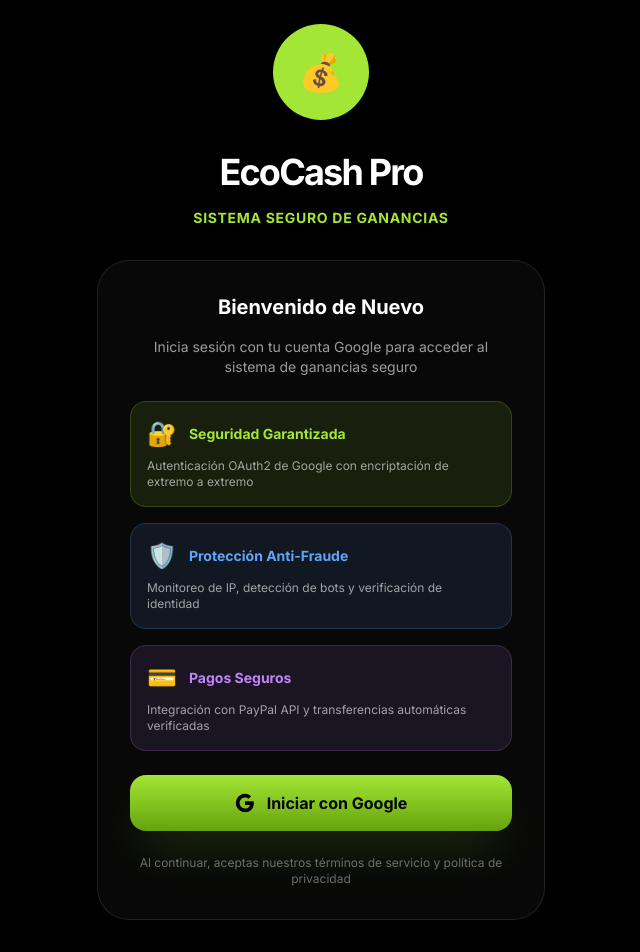
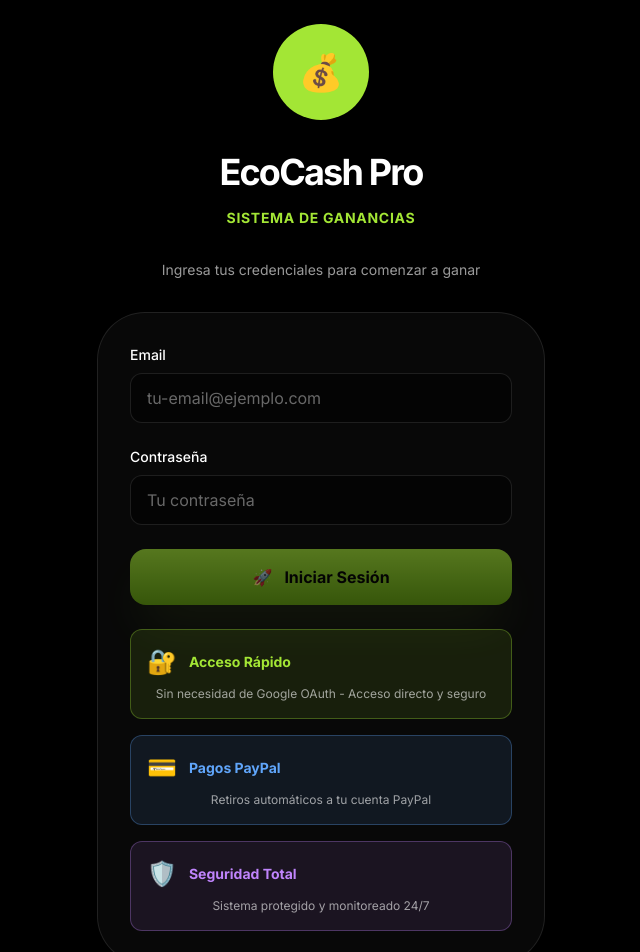
Before and after one commit to sukineitor/EcOCa, a React (Vite) app: page / in a window 1280 px wide. Shown: the top 952 px of the page, without its empty margins (319-959 px from the left). Built offline with nearby package versions, Linux system fonts and the light colour scheme; no server answers.

Commit message:
Remove Google OAuth and use simple login system

```diff
--- a/App.tsx
+++ b/App.tsx
@@ -1,9 +1,7 @@
 
 import React, { useState, useEffect, useCallback } from 'react';
-import { GoogleOAuthProvider } from '@react-oauth/google';
 import { UserStats, Tab, AdLink } from './types';
 import { INITIAL_ADS, BILLS_TO_USD_RATE } from './constants';
-import { AuthProvider, useAuth } from './components/AuthProvider';
 import Header from './components/Header';
 import BottomNav from './components/BottomNav';
 import EarnView from './components/EarnView';
@@ -11,8 +9,9 @@
 import ProfileView from './components/ProfileView';
 import LoginView from './components/LoginView';
 
-const AppContent: React.FC = () => {
-  const { user, isAuthenticated } = useAuth();
+const App: React.FC = () => {
+  const [user, setUser] = useState<any>(null);
+  const [isAuthenticated, setIsAuthenticated] = useState(false);
   const [stats, setStats] = useState<UserStats>(() => {
     const saved = localStorage.getItem('ecocash_v2_stats');
     return saved ? JSON.parse(saved) : {
@@ -26,10 +25,31 @@
   const [activeTab, setActiveTab] = useState<Tab>('earn');
 
   useEffect(() => {
+    const savedUser = localStorage.getItem('ecocash_user');
+    if (savedUser) {
+      setUser(JSON.parse(savedUser));
+      setIsAuthenticated(true);
+    }
+  }, []);
+
+  useEffect(() => {
     if (isAuthenticated) {
       localStorage.setItem('ecocash_v2_stats', JSON.stringify(stats));
     }
   }, [stats, isAuthenticated]);
+
+  const handleLogin = (userData: any) => {
+    setUser(userData);
+    setIsAuthenticated(true);
+    localStorage.setItem('ecocash_user', JSON.stringify(userData));
+  };
+
+  const handleLogout = () => {
+    setUser(null);
+    setIsAuthenticated(false);
+    localStorage.removeItem('ecocash_user');
+    localStorage.removeItem('ecocash_v2_stats');
+  };
 
   const handleEarn = useCallback((coins: number, bills: number) => {
     if (!isAuthenticated) return;
@@ -87,12 +107,12 @@
   };
 
   if (!isAuthenticated) {
-    return <LoginView />;
+    return <LoginView onLogin={handleLogin} />;
   }
 
   return (
     <div className="flex flex-col min-h-screen bg-black text-white selection:bg-lime-400 selection:text-black">
-      <Header coins={stats.coins} bills={stats.bills} user={user} />
+      <Header coins={stats.coins} bills={stats.bills} user={user} onLogout={handleLogout} />
       <main className="flex-1 overflow-y-auto px-4 pb-28 pt-4 sm:px-8">
         <div className="max-w-4xl mx-auto w-full">
           {renderContent()}
@@ -103,14 +123,4 @@
   );
 };
 
-const App: React.FC = () => {
-  return (
-    <GoogleOAuthProvider clientId="838585889230-is9f5s4472ho7o07at9nd08e8o3rhoni.apps.googleusercontent.com">
-      <AuthProvider>
-        <AppContent />
-      </AuthProvider>
-    </GoogleOAuthProvider>
-  );
-};
-
 export default App;
--- a/components/LoginView.tsx
+++ b/components/LoginView.tsx
@@ -1,8 +1,38 @@
-import React from 'react';
-import { useAuth } from './AuthProvider';
+import React, { useState } from 'react';
 
-const LoginView: React.FC = () => {
-  const { login, isLoading } = useAuth();
+interface LoginViewProps {
+  onLogin: (userData: any) => void;
+}
+
+const LoginView: React.FC<LoginViewProps> = ({ onLogin }) => {
+  const [email, setEmail] = useState('');
+  const [password, setPassword] = useState('');
+  const [isLoading, setIsLoading] = useState(false);
+
+  const handleSubmit = (e: React.FormEvent) => {
+    e.preventDefault();
+    setIsLoading(true);
+
+    // Simulación de login simple
+    setTimeout(() => {
+      const userData = {
+        id: 'demo_' + Math.random().toString(36).substr(2, 9),
+        email: email,
+        name: email.split('@')[0],
+        picture: `https://ui-avatars.com/api/?name=${email.split('@')[0]}&background=random`,
+        verified_email: true,
+        locale: 'es',
+        loginTime: new Date().toISOString(),
+        lastActivity: new Date().toISOString(),
+        sessionId: 'session_' + Math.random().toString(36).substr(2, 9),
+        ipHash: 'demo_ip',
+        userAgentHash: 'demo_ua'
+      };
+
+      onLogin(userData);
+      setIsLoading(false);
+    }, 1000);
+  };
 
   return (
     <div className="min-h-screen bg-black text-white flex items-center justify-center p-6">
@@ -11,89 +41,95 @@
           <div className="mx-auto h-24 w-24 bg-lime-400 rounded-full flex items-center justify-center mb-8">
             <span className="text-4xl">💰</span>
           </div>
-          <h1 className="text-4xl font-black text-white mb-4 tracking-tighter">
-            EcoCash Pro
-          </h1>
-          <p className="text-lime-400 font-bold text-sm uppercase tracking-wider mb-8">
-            Sistema Seguro de Ganancias
-          </p>
+          <h1 className="text-4xl font-black text-white mb-4 tracking-tighter">EcoCash Pro</h1>
+          <p className="text-lime-400 font-bold text-sm uppercase tracking-wider mb-8">Sistema de Ganancias</p>
+          <p className="text-white/60 text-sm mb-8">Ingresa tus credenciales para comenzar a ganar</p>
         </div>
 
-        <div className="bg-white/[0.03] border border-white/10 rounded-[32px] p-8 space-y-6">
+        <div className="bg-white/[0.03] border border-white/10 rounded-[48px] p-8 space-y-6">
+          <form onSubmit={handleSubmit} className="space-y-6">
+            <div>
+              <label className="block text-sm font-medium text-white mb-2">Email</label>
+              <input
+                type="email"
+                value={email}
+                onChange={(e) => setEmail(e.target.value)}
+                placeholder="tu-email@ejemplo.com"
+                className="w-full bg-black/40 border border-white/10 rounded-xl px-4 py-3 text-white placeholder-white/40 focus:border-lime-400/50 focus:outline-none transition-colors"
+                required
+              />
+            </div>
+
+            <div>
+              <label className="block text-sm font-medium text-white mb-2">Contraseña</label>
+              <input
+                type="password"
+                value={password}
+                onChange={(e) => setPassword(e.target.value)}
+                placeholder="Tu contraseña"
+                className="w-full bg-black/40 border border-white/10 rounded-xl px-4 py-3 text-white placeholder-white/40 focus:border-lime-400/50 focus:outline-none transition-colors"
+                required
+              />
+            </div>
+
+            <button
+              type="submit"
+              disabled={isLoading || !email || !password}
+              className="w-full bg-gradient-to-r from-lime-400 to-lime-600 text-black font-black py-4 px-6 rounded-2xl hover:from-lime-300 hover:to-lime-500 transition-all duration-200 transform active:scale-95 shadow-2xl shadow-lime-400/20 disabled:opacity-50 disabled:cursor-not-allowed flex items-center justify-center gap-3"
+            >
+              {isLoading ? (
+                <>
+                  <div className="w-5 h-5 border-2 border-black border-t-transparent rounded-full animate-spin" />
+                  <span>Procesando...</span>
+                </>
+              ) : (
+                <>
+                  <span>🚀</span>
+                  <span>Iniciar Sesión</span>
+                </>
+              )}
+            </button>
+          </form>
+
           <div className="text-center space-y-4">
-            <h2 className="text-xl font-black text-white">
-              Bienvenido de Nuevo
-            </h2>
-            <p className="text-white/60 text-sm">
-              Inicia sesión con tu cuenta Google para acceder al sistema de ganancias seguro
-            </p>
-          </div>
-
-          <div className="space-y-4">
-            <div className="bg-lime-400/10 border border-lime-400/20 rounded-2xl p-4">
+            <div className="bg-lime-400/10 border border-lime-400/30 rounded-xl p-4">
               <div className="flex items-center gap-3 mb-2">
                 <span className="text-2xl">🔐</span>
-                <span className="font-black text-lime-400 text-sm">Seguridad Garantizada</span>
+                <span className="font-black text-lime-400 text-sm">Acceso Rápido</span>
               </div>
               <p className="text-white/60 text-xs">
-                Autenticación OAuth2 de Google con encriptación de extremo a extremo
+                Sin necesidad de Google OAuth - Acceso directo y seguro
               </p>
             </div>
 
-            <div className="bg-blue-400/10 border border-blue-400/20 rounded-2xl p-4">
+            <div className="bg-blue-400/10 border border-blue-400/30 rounded-xl p-4">
               <div className="flex items-center gap-3 mb-2">
-                <span className="text-2xl">🛡️</span>
-                <span className="font-black text-blue-400 text-sm">Protección Anti-Fraude</span>
+                <span className="text-2xl">💳</span>
+                <span className="font-black text-blue-400 text-sm">Pagos PayPal</span>
               </div>
               <p className="text-white/60 text-xs">
-                Monitoreo de IP, detección de bots y verificación de identidad
+                Retiros automáticos a tu cuenta PayPal
               </p>
             </div>
 
-            <div className="bg-purple-400/10 border border-purple-400/20 rounded-2xl p-4">
+            <div className="bg-purple-400/10 border border-purple-400/30 rounded-xl p-4">
               <div className="flex items-center gap-3 mb-2">
-                <span className="text-2xl">💳</span>
-                <span className="font-black text-purple-400 text-sm">Pagos Seguros</span>
+                <span className="text-2xl">🛡️</span>
+                <span className="font-black text-purple-400 text-sm">Seguridad Total</span>
               </div>
               <p className="text-white/60 text-xs">
-                Integración con PayPal API y transferencias automáticas verificadas
+                Sistema protegido y monitoreado 24/7
               </p>
             </div>
-          </div>
-
-          <button
-            onClick={() => login()}
-            disabled={isLoading}
-            className="w-full bg-gradient-to-r from-lime-400 to-lime-600 text-black font-black py-4 px-6 rounded-2xl hover:from-lime-300 hover:to-lime-500 transition-all duration-200 transform active:scale-95 shadow-2xl shadow-lime-400/20 disabled:opacity-50 disabled:cursor-not-allowed flex items-center justify-center gap-3"
-          >
-            {isLoading ? (
-              <>
-                <div className="w-5 h-5 border-2 border-black border-t-transparent rounded-full animate-spin" />
-                <span>Cargando...</span>
-              </>
-            ) : (
-              <>
-                <svg className="w-5 h-5" viewBox="0 0 24 24">
-                  <path fill="currentColor" d="M22.56 12.25c0-.78-.07-1.53-.2-2.25H12v4.26h5.92c-.26 1.37-1.04 2.53-2.21 3.31v2.77h3.57c2.08-1.92 3.28-4.74 3.28-8.09z"/>
-                  <path fill="currentColor" d="M12 23c2.97 0 5.46-.98 7.28-2.66l-3.57-2.77c-.98.66-2.23 1.06-3.71 1.06-2.86 0-5.29-1.93-6.16-4.53H2.18v2.84C3.99 20.53 7.7 23 12 23z"/>
-                  <path fill="currentColor" d="M5.84 14.09c-.22-.66-.35-1.36-.35-2.09s.13-1.43.35-2.09V7.07H2.18C1.43 8.55 1 10.22 1 12s.43 3.45 1.18 4.93l2.85-2.22.81-.62z"/>
-                  <path fill="currentColor" d="M12 5.38c1.62 0 3.06.56 4.21 1.64l3.15-3.15C17.45 2.09 14.97 1 12 1 7.7 1 3.99 3.47 2.18 7.07l3.66 2.84c.87-2.6 3.3-4.53 6.16-4.53z"/>
-                </svg>
-                <span>Iniciar con Google</span>
-              </>
-            )}
-          </button>
-
-          <div className="text-center">
-            <p className="text-white/40 text-xs">
-              Al continuar, aceptas nuestros términos de servicio y política de privacidad
-            </p>
           </div>
         </div>
 
         <div className="text-center">
-          <p className="text-white/20 text-xs">
-            Versión 2.0 - Protegido con Google OAuth2
+          <p className="text-white/40 text-xs">
+            Al continuar, aceptas nuestros términos de servicio y política de privacidad
+          </p>
+          <p className="text-white/20 text-xs mt-4">
+            Versión 2.0 - Modo Demo
           </p>
         </div>
       </div>
```
Also changed, not shown: components/Header.tsx (+6 -11 lines).
